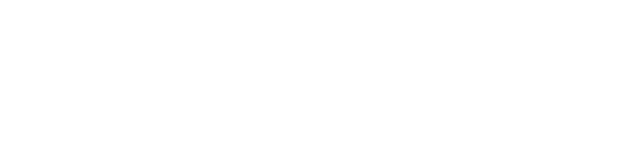
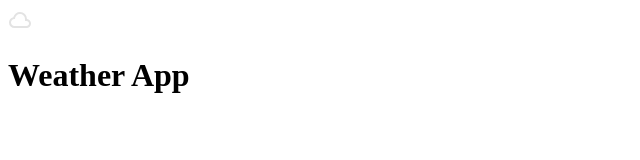
Before and after one commit to Zulu0824/Weather-App, a website built with webpack: page src/template.html in a window 1280 px wide. Shown: the whole page, without its empty margins (0-640 px from the left). Built offline with nearby package versions, Linux system fonts and the light colour scheme.

Commit message:
ADD: Icon and heading to HTML

```diff
--- a/package.json
+++ b/package.json
@@ -23,6 +23,7 @@
     "html-webpack-plugin": "^5.6.8",
     "style-loader": "^4.0.0",
     "webpack": "^5.109.2",
-    "webpack-cli": "^7.2.2"
+    "webpack-cli": "^7.2.2",
+    "webpack-dev-server": "^6.0.0"
   }
 }
--- a/src/template.html
+++ b/src/template.html
@@ -8,7 +8,20 @@
   <body>
     <div id="container">
       <div id="header-section">
-        <div id="logo-heading"></div>
+        <div id="logo-heading">
+          <svg
+            xmlns="http://www.w3.org/2000/svg"
+            height="24px"
+            viewBox="0 -960 960 960"
+            width="24px"
+            fill="#e3e3e3"
+          >
+            <path
+              d="M260-160q-91 0-155.5-63T40-377q0-78 47-139t123-78q25-92 100-149t170-57q117 0 198.5 81.5T760-520q69 8 114.5 59.5T920-340q0 75-52.5 127.5T740-160H260Zm0-80h480q42 0 71-29t29-71q0-42-29-71t-71-29h-60v-80q0-83-58.5-141.5T480-720q-83 0-141.5 58.5T280-520h-20q-58 0-99 41t-41 99q0 58 41 99t99 41Zm220-240Z"
+            />
+          </svg>
+          <h1>Weather App</h1>
+        </div>
         <div id="search-section"></div>
       </div>
       <div id="main-content"></div>
--- a/webpack.config.js
+++ b/webpack.config.js
@@ -1,4 +1,5 @@
 import path from "node:path";
+import HtmlWebpackPlugin from "html-webpack-plugin";
 
 export default {
   mode: "development",
```
Also changed, not shown: 1 other file.
